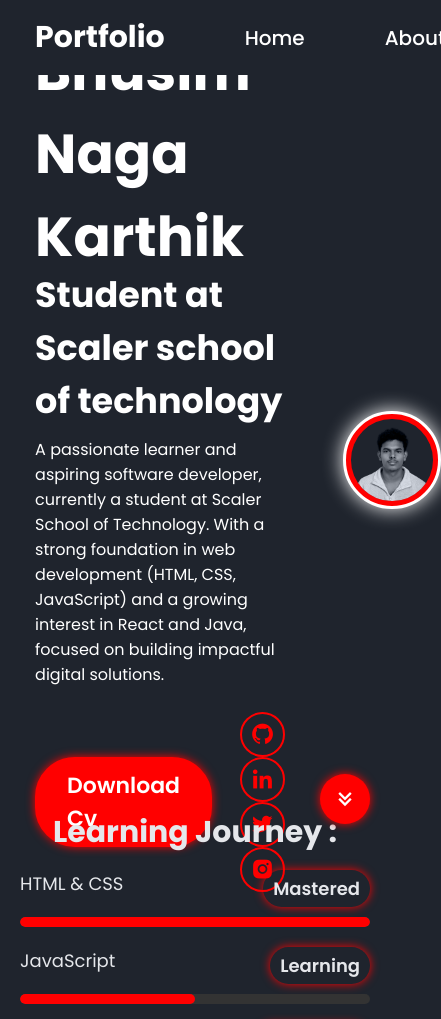
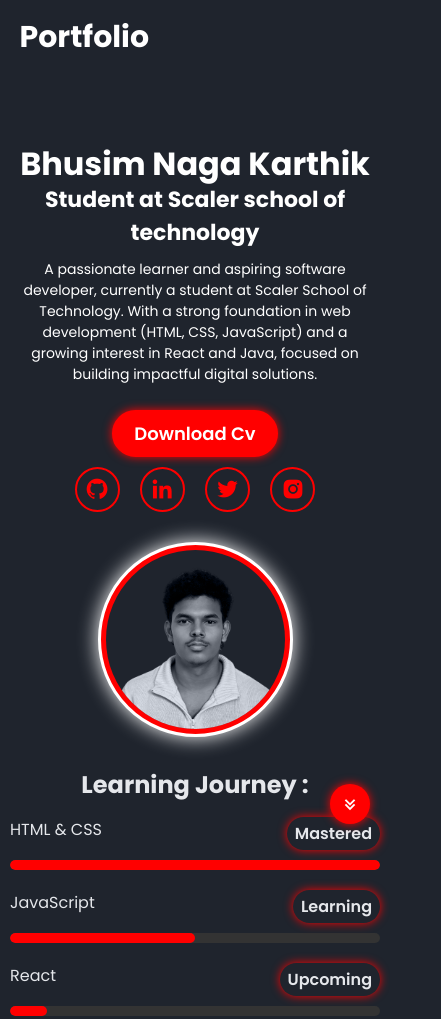
Before and after one commit to karthik19-coder/myPortfolio, a plain HTML site: page index.html in a window 390 px wide. Shown: the top 1019 px of the page, 441 px wide, since content can reach past the window. Drawn offline with nearby package versions, Linux system fonts and the light colour scheme.

Commit message:
Update style.css

```diff
--- a/style.css
+++ b/style.css
@@ -324,3 +324,133 @@ a {
   margin-bottom: 5px;
   font-weight: 600;
 }
+@media screen and (max-width: 768px) {
+  .navbar {
+    padding: 15px 5%;
+  }
+
+  .navbar ul li {
+    margin-left: 40px;
+  }
+
+  .home {
+    flex-direction: column;
+    padding: 60px 5% 0;
+    height: auto;
+    text-align: center;
+  }
+
+  .home-img {
+    margin: 30px 0 0 0;
+  }
+
+  .home-img .img-box {
+    width: 35vw;
+    height: 35vw;
+  }
+
+  .home-info h1 {
+    font-size: 40px;
+  }
+
+  .home-info h2 {
+    font-size: 28px;
+    margin-top: -5px;
+  }
+
+  .home-info p {
+    font-size: 14px;
+  }
+
+  .home-info .btn-sci {
+    flex-direction: column;
+  }
+
+  .home-info .btn-sci .sci {
+    margin-left: 0;
+    margin-top: 10px;
+  }
+
+  .edu, .progress {
+    padding: 30px 10px;
+  }
+
+  .card {
+    flex-direction: column;
+    height: auto;
+    padding: 20px;
+  }
+
+  .card:hover {
+    height: auto;
+  }
+}
+
+/* ===== Responsive for Mobile Phones (max-width 480px) ===== */
+@media screen and (max-width: 480px) {
+  .navbar ul {
+    flex-direction: column;
+    background-color: #1f242d;
+    position: absolute;
+    top: 60px;
+    left: 0;
+    width: 100%;
+    display: none;
+  }
+
+  .navbar ul li {
+    margin: 15px 0;
+  }
+
+  .navbar ul li a {
+    font-size: 18px;
+  }
+
+  .home-info h1 {
+    font-size: 32px;
+  }
+
+  .home-info h2 {
+    font-size: 22px;
+  }
+
+  .home-info p {
+    font-size: 14px;
+  }
+
+  .home-img .img-box {
+    width: 50vw;
+    height: 50vw;
+  }
+
+  .btn {
+    padding: 8px 20px;
+    font-size: 18px;
+  }
+
+  .btn:hover {
+    font-size: 20px;
+  }
+
+  .scroll-down {
+    width: 40px;
+    height: 40px;
+  }
+
+  .scroll-down i {
+    font-size: 22px;
+  }
+
+  .progress h2, .container h2 {
+    font-size: 24px;
+  }
+
+  .label {
+    font-size: 16px;
+  }
+
+  .skill .status {
+    font-size: 16px;
+    padding: 4px 8px;
+  }
+}
```
